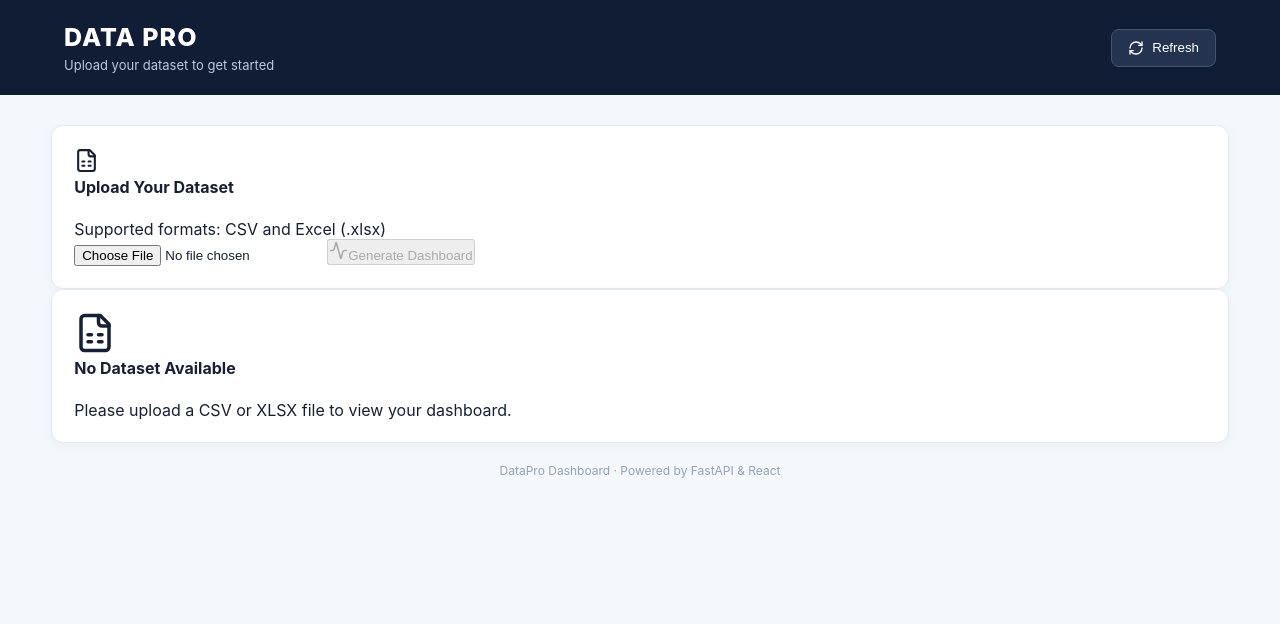
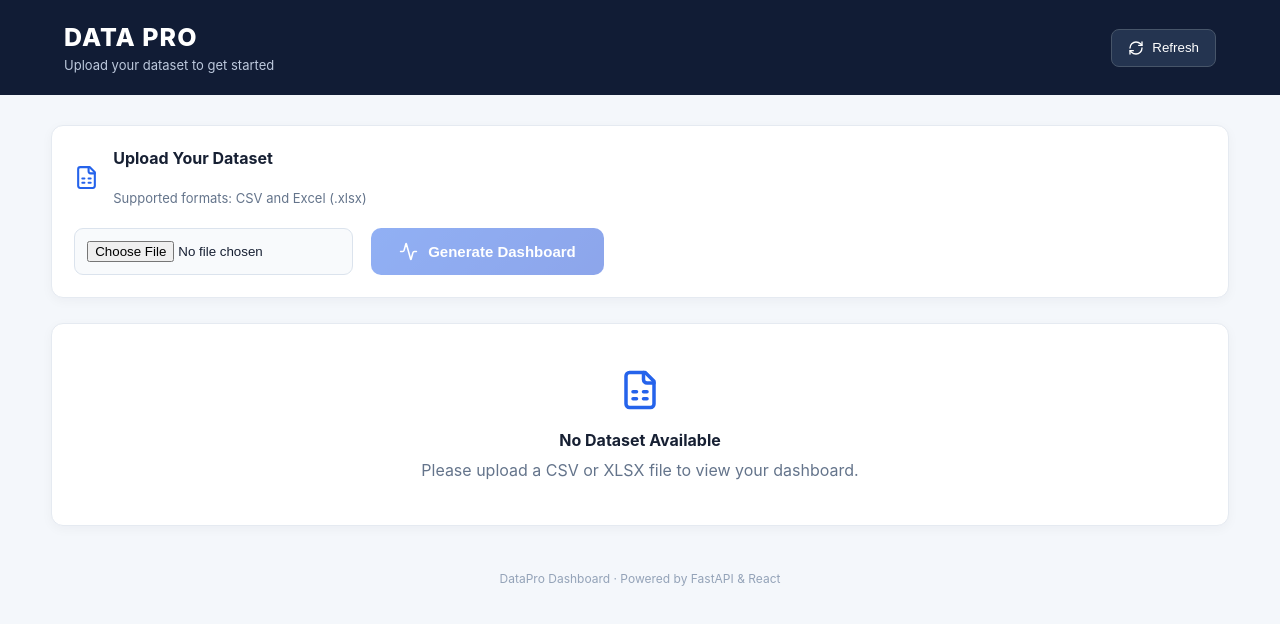
Before and after one commit to nagendrababusurugu8-commits/finance-dashboard, a React (Vite) app in the folder frontend/: page / in a window 1280 px wide. Shown: the top 624 px of the page. Built offline with nearby package versions, Linux system fonts and the light colour scheme.

Commit message:
Update style.css

```diff
--- a/frontend/src/style.css
+++ b/frontend/src/style.css
@@ -1,3 +1,4 @@
+
 * {
   margin: 0;
   padding: 0;
@@ -14,6 +15,7 @@ body {
   min-height: 100vh;
 }
 
+/* HEADER */
 .topbar {
   background: #111c35;
   color: white;
@@ -57,6 +59,7 @@ body {
   padding: 30px 4%;
 }
 
+/* WELCOME */
 .welcome {
   display: flex;
   justify-content: space-between;
@@ -79,41 +82,134 @@ body {
   font-weight: 700;
 }
 
-.filters {
-  background: white;
-  border: 1px solid #e2e8f0;
-  border-radius: 12px;
-  padding: 20px;
-  display: grid;
-  grid-template-columns: repeat(3, 1fr);
-  gap: 18px;
+/* UPLOAD PANEL */
+.upload-panel {
   margin-bottom: 25px;
 }
 
-.filter-heading {
-  grid-column: 1 / -1;
-  font-weight: 700;
-  font-size: 16px;
+.upload-heading {
+  display: flex;
+  align-items: center;
+  gap: 14px;
+  margin-bottom: 22px;
+  color: #2563eb;
 }
 
-.filters label {
-  display: flex;
-  flex-direction: column;
-  gap: 8px;
-  font-size: 13px;
-  font-weight: 600;
-  color: #475569;
+.upload-heading h3 {
+  color: #172033;
+  font-size: 18px;
+  margin-bottom: 5px;
 }
 
-.filters select {
-  padding: 11px;
-  border: 1px solid #dbe3ed;
-  border-radius: 7px;
-  background: white;
-  color: #172033;
-  outline: none;
+.upload-heading p {
+  color: #64748b;
+  font-size: 13px;
 }
 
+.upload-controls {
+  display: flex;
+  align-items: center;
+  gap: 18px;
+  flex-wrap: wrap;
+}
+
+input[type="file"] {
+  padding: 12px;
+  background: #f8fafc;
+  border: 1px solid #dbe3ed;
+  border-radius: 9px;
+  max-width: 100%;
+}
+
+/* PROFESSIONAL GENERATE BUTTON */
+.upload-button {
+  display: inline-flex;
+  align-items: center;
+  justify-content: center;
+  gap: 10px;
+  padding: 14px 28px;
+  background: linear-gradient(135deg, #2563eb, #1d4ed8);
+  color: #ffffff;
+  font-size: 15px;
+  font-weight: 700;
+  border: none;
+  border-radius: 10px;
+  cursor: pointer;
+  box-shadow: 0 5px 14px rgba(37, 99, 235, 0.25);
+  transition: all 0.25s ease;
+}
+
+.upload-button:hover {
+  background: linear-gradient(135deg, #1d4ed8, #1e40af);
+  transform: translateY(-2px);
+  box-shadow: 0 8px 20px rgba(37, 99, 235, 0.35);
+}
+
+.upload-button:disabled {
+  opacity: 0.5;
+  cursor: not-allowed;
+  transform: none;
+  box-shadow: none;
+}
+
+.selected-file {
+  color: #475569;
+  font-size: 13px;
+  margin-top: 15px;
+}
+
+.success {
+  color: #059669;
+  margin-top: 15px;
+}
+
+.loading {
+  color: #2563eb;
+  margin: 15px 0;
+}
+
+.error {
+  background: #fef2f2;
+  color: #b91c1c;
+  padding: 13px;
+  border-radius: 8px;
+  margin-bottom: 18px;
+}
+
+/* PANELS */
+.panel {
+  background: white;
+  padding: 22px;
+  border: 1px solid #e5eaf1;
+  border-radius: 12px;
+  box-shadow: 0 3px 12px rgba(15, 23, 42, 0.04);
+  min-width: 0;
+  margin-bottom: 25px;
+}
+
+.panel h3 {
+  font-size: 16px;
+  margin-bottom: 22px;
+}
+
+/* EMPTY DASHBOARD */
+.empty-dashboard {
+  text-align: center;
+  padding: 45px 20px;
+  color: #64748b;
+}
+
+.empty-dashboard svg {
+  color: #2563eb;
+  margin-bottom: 15px;
+}
+
+.empty-dashboard h3 {
+  color: #172033;
+  margin-bottom: 10px;
+}
+
+/* KPI CARDS */
 .kpi-grid {
   display: grid;
   grid-template-columns: repeat(5, 1fr);
@@ -152,6 +248,13 @@ body {
   overflow-wrap: anywhere;
 }
 
+.kpi-card small {
+  display: block;
+  margin-top: 8px;
+  color: #64748b;
+}
+
+/* CHARTS */
 .chart-grid {
   display: grid;
   grid-template-columns: repeat(2, 1fr);
@@ -159,22 +262,15 @@ body {
   margin-bottom: 25px;
 }
 
-.panel {
-  background: white;
-  padding: 22px;
-  border: 1px solid #e5eaf1;
-  border-radius: 12px;
-  box-shadow: 0 3px 12px rgba(15, 23, 42, 0.04);
-  min-width: 0;
+/* TABLE */
+.transactions-panel {
+  margin-bottom: 25px;
 }
 
-.panel h3 {
-  font-size: 16px;
-  margin-bottom: 22px;
-}
-
-.transactions-panel {
-  margin-bottom: 25px;
+.preview-info {
+  color: #64748b;
+  font-size: 13px;
+  margin-bottom: 15px;
 }
 
 .table-wrap {
@@ -229,19 +325,7 @@ tr:hover td {
   padding: 25px;
 }
 
-.loading {
-  color: #2563eb;
-  margin: 15px 0;
-}
-
-.error {
-  background: #fef2f2;
-  color: #b91c1c;
-  padding: 13px;
-  border-radius: 8px;
-  margin-bottom: 18px;
-}
-
+/* FOOTER */
 footer {
   text-align: center;
   color: #94a3b8;
@@ -249,6 +333,7 @@ footer {
   padding: 20px;
 }
 
+/* RESPONSIVE */
 @media (max-width: 1100px) {
   .kpi-grid {
     grid-template-columns: repeat(3, 1fr);
@@ -286,4 +371,13 @@ footer {
   .kpi-card h2 {
     font-size: 18px;
   }
+
+  .upload-controls {
+    flex-direction: column;
+    align-items: stretch;
+  }
+
+  .upload-button {
+    width: 100%;
+  }
 }
```
